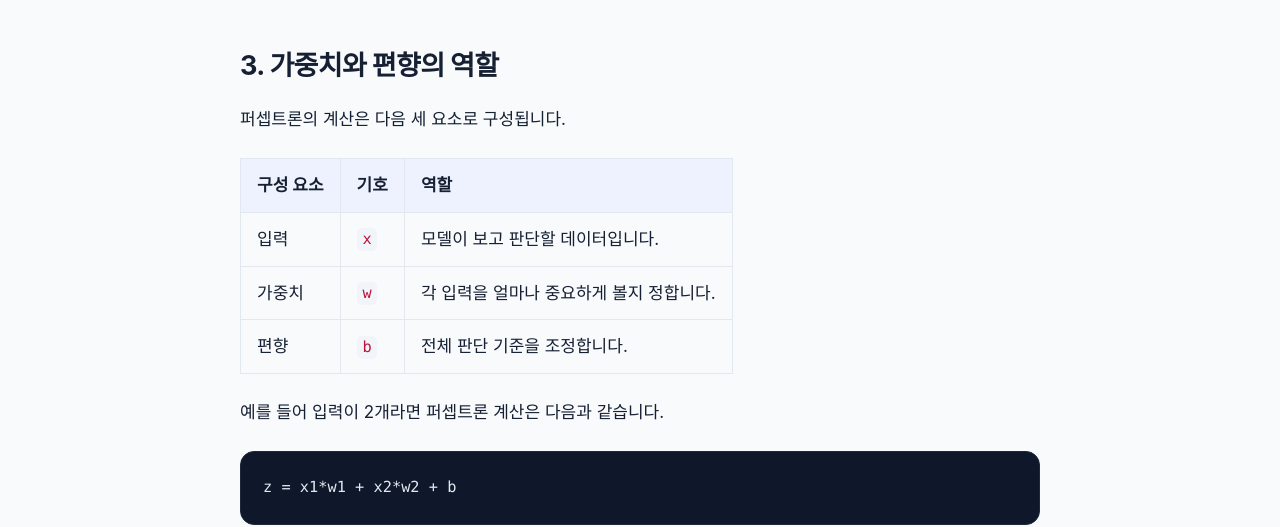
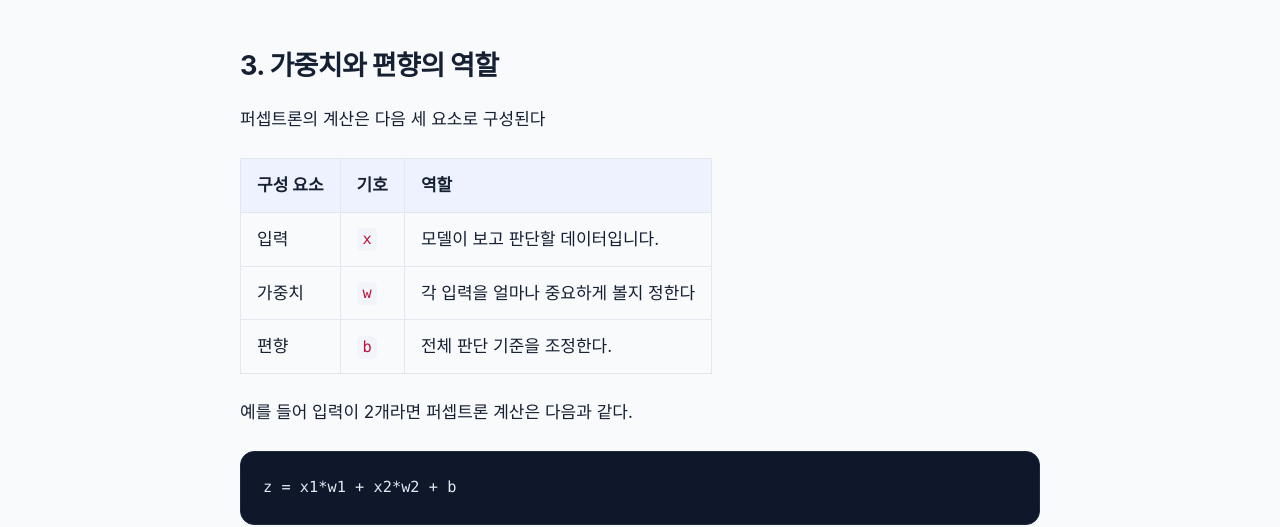
Before and after one commit to yshzjq/TIL, a Jekyll site: the page built from deep-learning/3-1강 퍼셉트론과 선형 결정 경계.md, in a window 1280 px wide and 900 px high, scrolled down 1829 px. Shown: the part 151-678 px from the top of the window. Built offline with Jekyll 4.4.1, drawn with Linux system fonts in a browser that asks for light colours; some of the changed text lies outside the part shown.

Commit message:
글 수정: 3-1강 퍼셉트론과 선형 결정 경계

````diff
--- a/deep-learning/3-1강 퍼셉트론과 선형 결정 경계.md
+++ b/deep-learning/3-1강 퍼셉트론과 선형 결정 경계.md
@@ -1,23 +1,23 @@
 ---
 title: 3-1강 퍼셉트론과 선형 결정 경계
 date: 2026-08-20
-updated: 2026-08-20
+updated: 2026-08-24
 description: KANT 강의 '3-1강 퍼셉트론과 선형 결정 경계' 정리
 ---
 
 ## 1. 이번에 우리가 배울 것
 
-Tensor가 실제 모델 안에서 어떻게 계산되는지 확인한다
+Tensor가 실제 모델 안에서 어떻게 계산되는지 확인
 
 딥러닝 모델은 가장 기본적인 계산을 한줄로 시작
 
-```
-입력값에 가중치를 곱하고, 모두 더한 뒤, 편향을 더합니다.
+```plain
+입력값에 가중치를 곱하고, 모두 더한 뒤, 편향을 더한다
 ```
 
 수식
 
-```
+```plain
 z = x1*w1 + x2*w2 + ... + xn*wn + b
 ```
 
@@ -46,7 +46,7 @@
 
 이 중요도를 숫자로 표현한 것이 **가중치(weight)**
 
-```
+```plain
 공부 시간 점수 = 공부 시간 × 공부 시간 가중치
 모의고사 점수 = 모의고사 점수 × 모의고사 가중치
 최종 점수 = 공부 시간 점수 + 모의고사 점수 + 편향
@@ -58,23 +58,23 @@
 
 ## 3. 가중치와 편향의 역할
 
-퍼셉트론의 계산은 다음 세 요소로 구성됩니다.
+퍼셉트론의 계산은 다음 세 요소로 구성된다
 
 | 구성 요소 | 기호 | 역할 |
 | --- | --- | --- |
 | 입력 | `x` | 모델이 보고 판단할 데이터입니다. |
-| 가중치 | `w` | 각 입력을 얼마나 중요하게 볼지 정합니다. |
-| 편향 | `b` | 전체 판단 기준을 조정합니다. |
+| 가중치 | `w` | 각 입력을 얼마나 중요하게 볼지 정한다 |
+| 편향 | `b` | 전체 판단 기준을 조정한다. |
 
-예를 들어 입력이 2개라면 퍼셉트론 계산은 다음과 같습니다.
+예를 들어 입력이 2개라면 퍼셉트론 계산은 다음과 같다.
 
-```
+```plain
 z = x1*w1 + x2*w2 + b
 ```
 
 이때 `z`가 0 이상이면 1번 클래스, 0보다 작으면 0번 클래스로 예측한다고 정할 수 있습니다.
 
-```
+```plain
 z >= 0  →  class 1
 z < 0   →  class 0
 ```
@@ -85,7 +85,7 @@
 
 2차원 입력에서 퍼셉트론의 판단 기준은 다음 식으로 표현
 
-```
+```plain
 x1*w1 + x2*w2 + b = 0
 ```
 
@@ -130,20 +130,20 @@
 
 예상 출력은 다음과 비슷합니다.
 
-```
+```plain
 weighted sum z: 0.5
 prediction    : 1
 ```
 
 위 코드에서 `x * w`는 각 feature와 가중치를 하나씩 곱한다.
 
-```
+```plain
 [2.0, 3.0] * [1.5, -0.5] = [3.0, -1.5]
 ```
 
 그 다음 `.sum()`으로 모두 더하고, 마지막에 편향 `b`를 더한다.
 
-```
+```plain
 3.0 + (-1.5) + (-1.0) = 0.5
 ```
 
@@ -185,9 +185,10 @@
 print("logits      :", logits)
 print("preds       :", preds)
 ```
+
 출력
 
-```
+```plain
 X shape     : torch.Size([4, 2])
 w shape     : torch.Size([2])
 logits shape: torch.Size([4])
@@ -205,16 +206,18 @@
 
 퍼셉트론의 결정 경계식
 
-```
+```plain
 w1*x1 + w2*x2 + b = 0
 ```
-이 식을 `x2`에 대해 정리하면 다음과 같습니다.
 
-```
+이 식을 `x2`에 대해 정리하면 다음과 같다.
+
+```plain
 x2 = -(w1*x1 + b) / w2
 ```
 
 아래 코드는 toy data와 결정 경계를 함께 그린다
+
 ```python
 import torch
 import matplotlib.pyplot as plt
````
